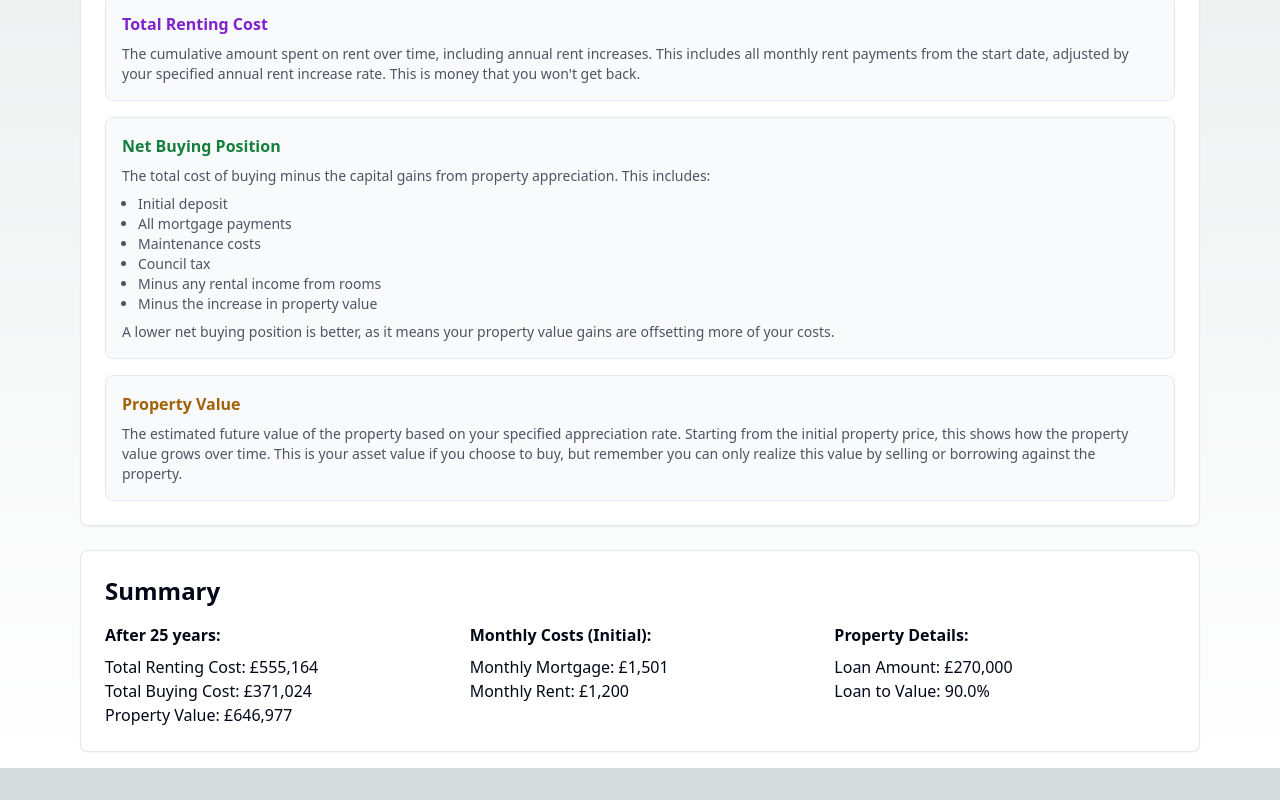
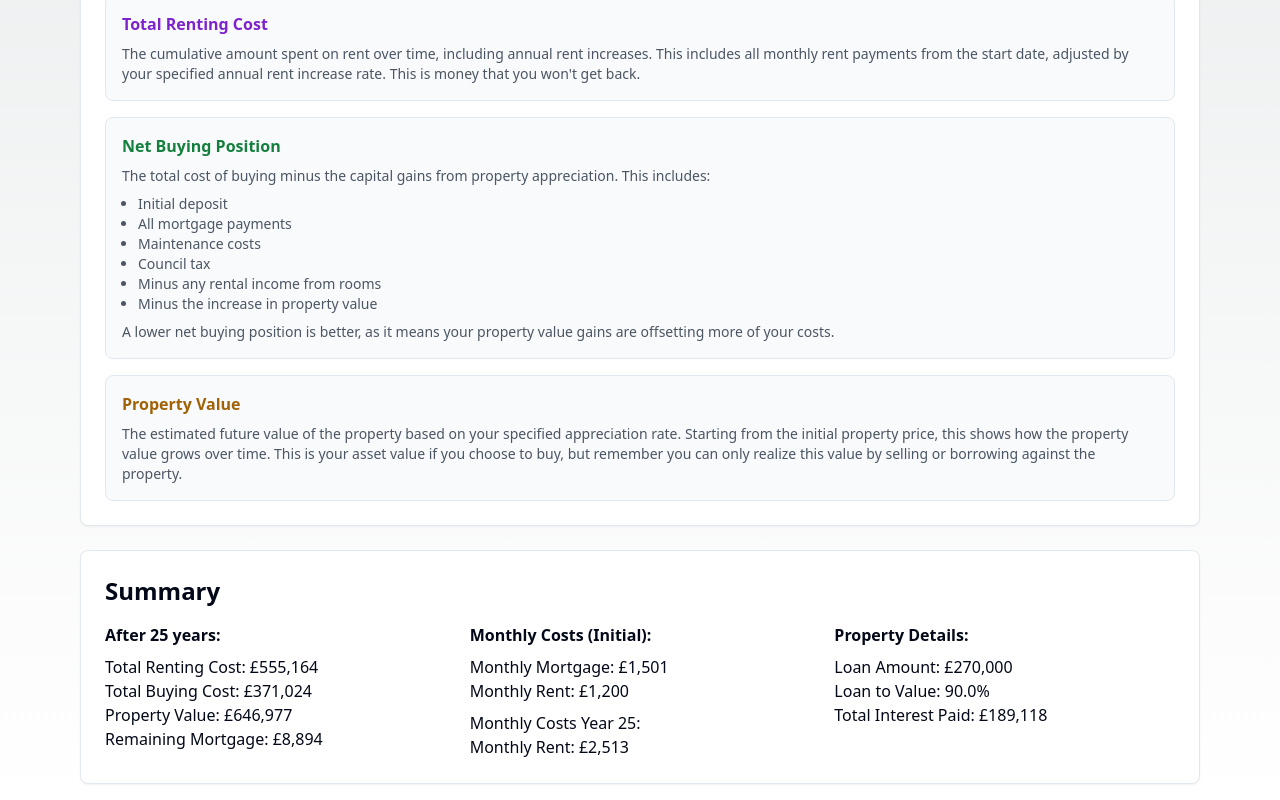
Before and after one commit to jamesfnch/rentvsbuy, a Next.js app: page / in a window 1280 px wide. Shown: the part 1314-2114 px from the top of the page. Before the commit the page ends 2082 px from the top, so only its background shows below. Built offline with nearby package versions, Linux system fonts and the light colour scheme.

Commit message:
fixed error

```diff
--- a/src/components/Calculator.jsx
+++ b/src/components/Calculator.jsx
@@ -397,19 +397,34 @@ const Calculator = () => {
                     <div className="grid grid-cols-1 md:grid-cols-3 gap-6">
                         <div>
                             <h3 className="font-semibold mb-2">After {inputs.timeframe} years:</h3>
-                            <p>Total Renting Cost: £{new Intl.NumberFormat().format(comparisonData[comparisonData.length - 1].rentingCost)}</p>
-                            <p>Total Buying Cost: £{new Intl.NumberFormat().format(comparisonData[comparisonData.length - 1].buyingCost)}</p>
-                            <p>Property Value: £{new Intl.NumberFormat().format(comparisonData[comparisonData.length - 1].propertyValue)}</p>
+                            <p>Total Renting Cost: £{new Intl.NumberFormat().format(comparisonData[inputs.timeframe].rentingCost)}</p>
+                            <p>Total Buying Cost: £{new Intl.NumberFormat().format(comparisonData[inputs.timeframe].buyingCost)}</p>
+                            <p>Property Value: £{new Intl.NumberFormat().format(comparisonData[inputs.timeframe].propertyValue)}</p>
+                            <p>Remaining Mortgage: £{new Intl.NumberFormat().format(comparisonData[inputs.timeframe].remainingMortgage)}</p>
+                            {inputs.timeframe < inputs.mortgageLength && (
+                                <p className="text-sm text-yellow-600 mt-2">
+                                    Note: {inputs.mortgageLength - inputs.timeframe} years remaining on mortgage term
+                                </p>
+                            )}
                         </div>
                         <div>
                             <h3 className="font-semibold mb-2">Monthly Costs (Initial):</h3>
-                            <p>Monthly Mortgage: £{new Intl.NumberFormat().format(Math.round(calculateMortgagePayment(inputs.propertyPrice - inputs.deposit, inputs.mortgageRate, inputs.timeframe)))}</p>
+                            <p>Monthly Mortgage: £{new Intl.NumberFormat().format(Math.round(calculateMortgagePayment(inputs.propertyPrice - inputs.deposit, inputs.mortgageRate, inputs.mortgageLength)))}</p>
                             <p>Monthly Rent: £{new Intl.NumberFormat().format(inputs.monthlyRent)}</p>
+                            <p className="mt-2">Monthly Costs Year {inputs.timeframe}:</p>
+                            <p>Monthly Rent: £{new Intl.NumberFormat().format(Math.round(inputs.monthlyRent * Math.pow(1 + inputs.rentIncreaseRate / 100, inputs.timeframe)))}</p>
                         </div>
                         <div>
                             <h3 className="font-semibold mb-2">Property Details:</h3>
                             <p>Loan Amount: £{new Intl.NumberFormat().format(inputs.propertyPrice - inputs.deposit)}</p>
                             <p>Loan to Value: {((1 - inputs.deposit / inputs.propertyPrice) * 100).toFixed(1)}%</p>
+                            <p>Total Interest Paid: £{new Intl.NumberFormat().format(comparisonData[inputs.timeframe].totalInterestPaid)}</p>
+                            {inputs.timeframe < inputs.mortgageLength && (
+                                <p className="text-sm text-blue-600 mt-2">
+                                    Projected total interest over full {inputs.mortgageLength} year term:
+                                    £{new Intl.NumberFormat().format(Math.round(calculateMortgagePayment(inputs.propertyPrice - inputs.deposit, inputs.mortgageRate, inputs.mortgageLength) * 12 * inputs.mortgageLength - (inputs.propertyPrice - inputs.deposit)))}
+                                </p>
+                            )}
                         </div>
                     </div>
                 </CardContent>
```
